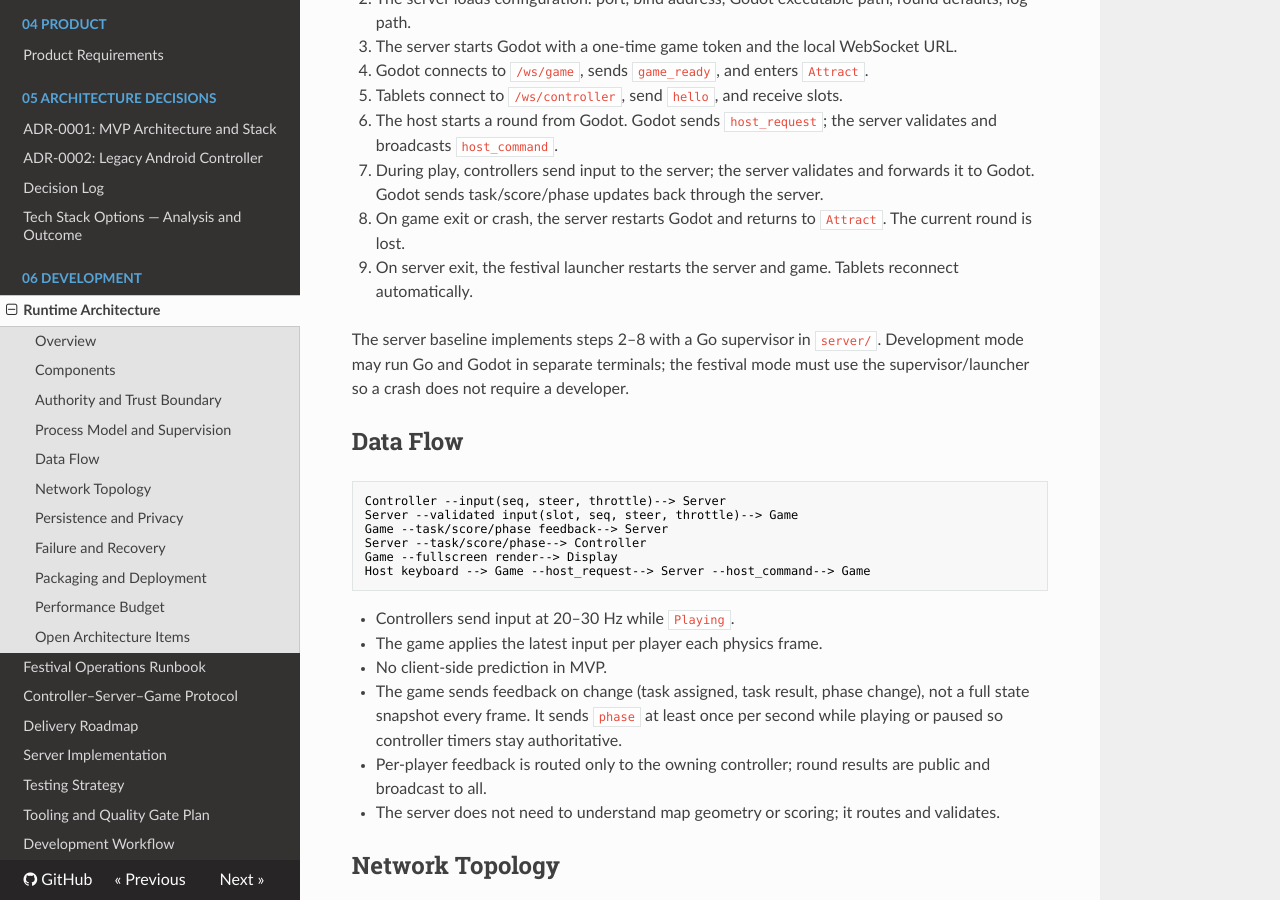
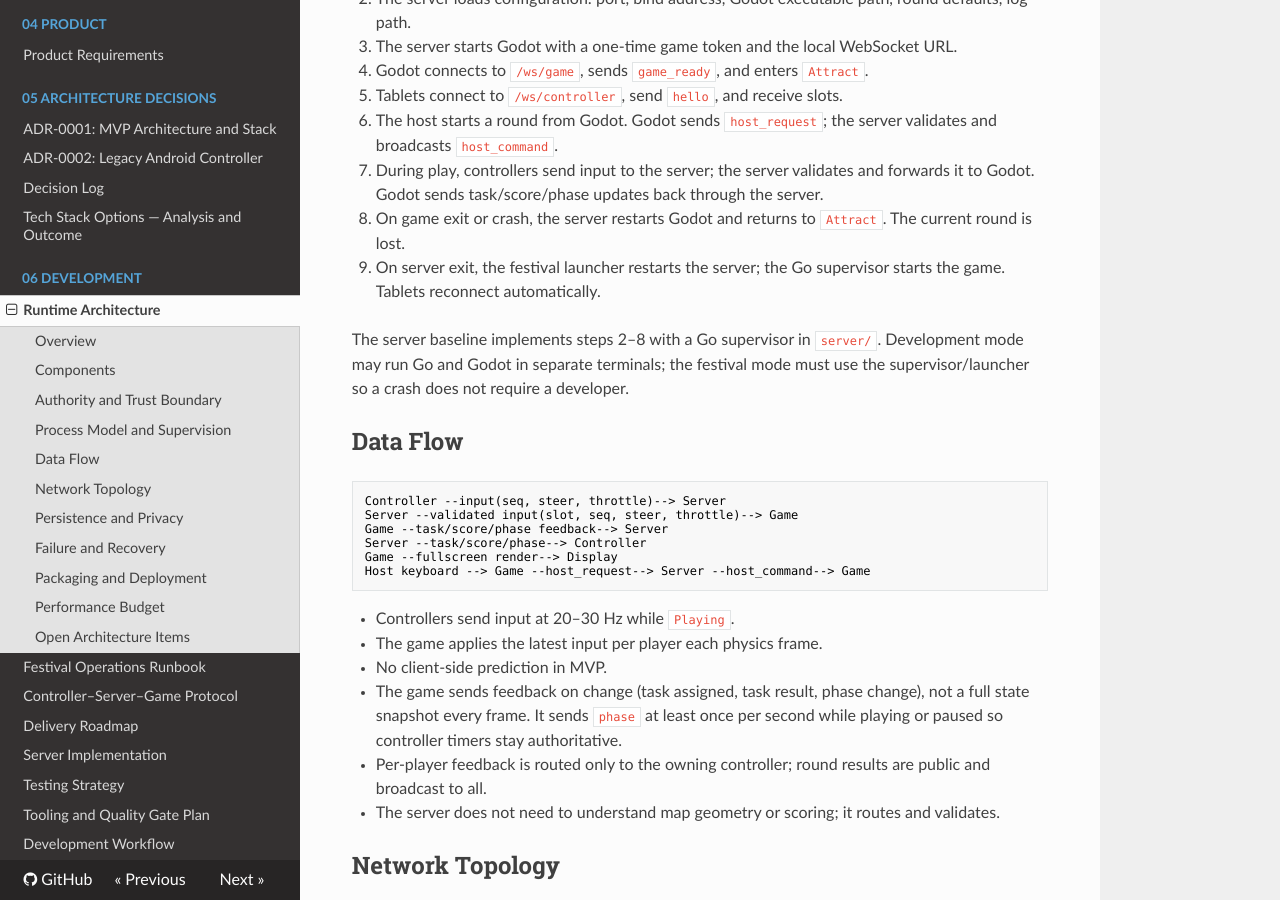
Before and after one commit to PSZLBit/ProszkowskaDrift, an MkDocs documentation site: the page built from documentation/06-development/architecture.md, in a window 1280 px wide and 900 px high, scrolled down 1387 px. Built offline with MkDocs 1.6.1, drawn with Linux system fonts in a browser that asks for light colours; nearby versions of some CDN libraries.

Commit message:
docs(server): align crash recovery ownership
Clarify that the Go supervisor owns game restarts while the festival launcher restarts the server.

```diff
--- a/documentation/06-development/architecture.md
+++ b/documentation/06-development/architecture.md
@@ -71,8 +71,8 @@ or simulate the game.
    server.
 8. On game exit or crash, the server restarts Godot and returns to `Attract`.
    The current round is lost.
-9. On server exit, the festival launcher restarts the server and game. Tablets
-   reconnect automatically.
+9. On server exit, the festival launcher restarts the server; the Go supervisor
+   starts the game. Tablets reconnect automatically.
 
 The server baseline implements steps 2–8 with a Go supervisor in `server/`.
 Development mode may run Go and Godot in separate terminals; the festival mode
```
Also changed, not shown: documentation/06-development/festival-operations.md (+1 -1 lines).
